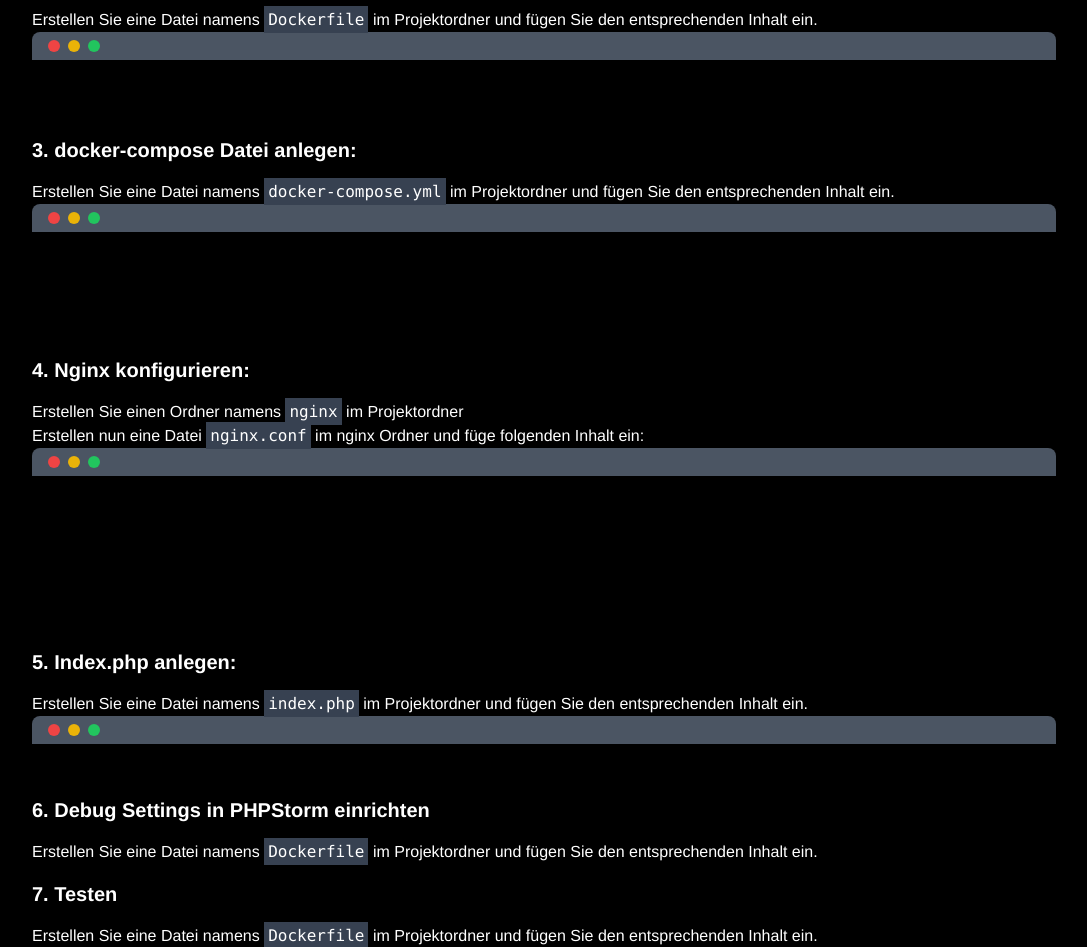
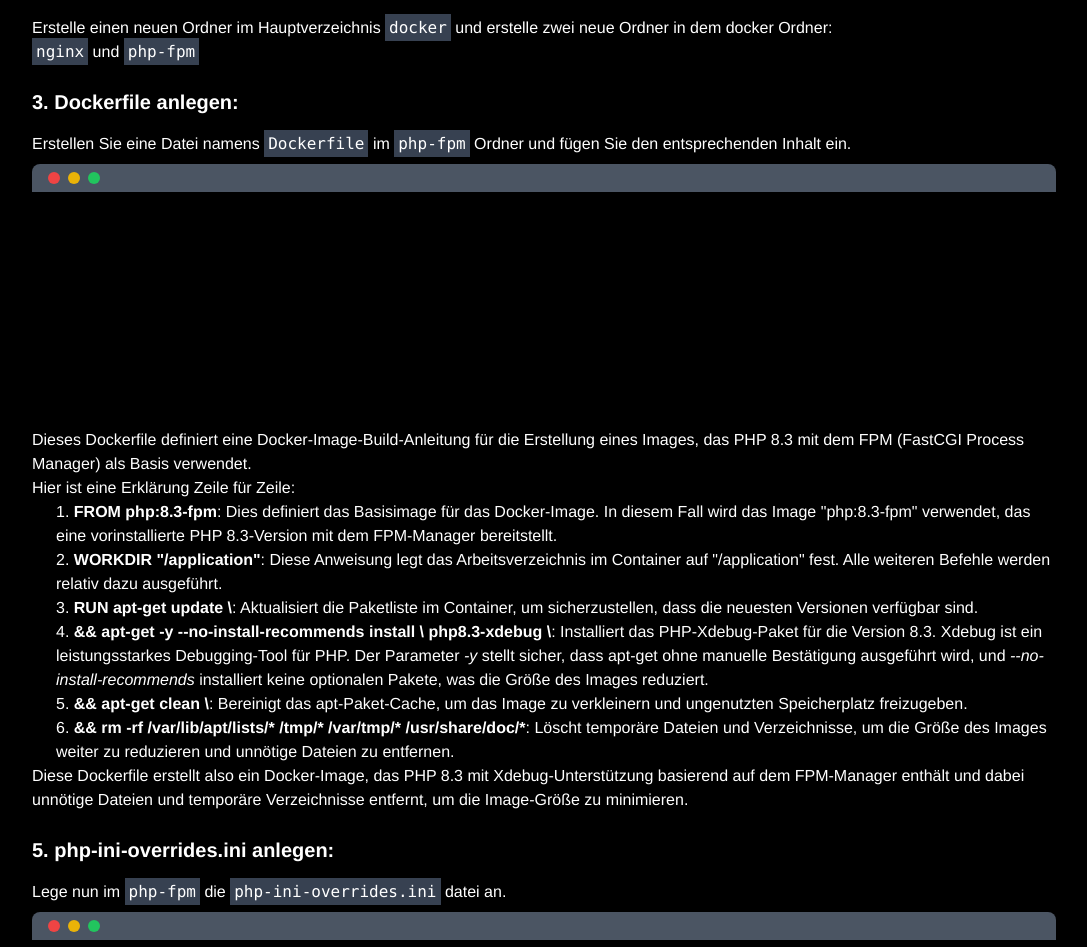
Before and after one commit to ThomasAKaestner/thomaskaestner, a Vue app: page /blog/xdebug-in-docker-container-laufen-lassen in a window 1280 px wide. Shown: the part 509-1456 px from the top of the page, without its empty margins (96-1183 px from the left). Built offline with nearby package versions, Linux system fonts and the light colour scheme.

Commit message:
blog/xdebug

```diff
--- /dev/null
+++ b/src/components/Terminal.vue
@@ -0,0 +1,33 @@
+<script>
+import {defineComponent} from 'vue'
+
+export default defineComponent({
+    name: "Terminal"
+})
+</script>
+
+<template>
+    <div id="terminal" class="py-2">
+        <div class="customThirdBackgroundColor text-white rounded-lg shadow-md">
+            <div class="bg-gray-600 rounded-t-lg px-4 py-2 mb-2 flex items-center">
+                <div class="w-3 h-3 bg-red-500 rounded-full mr-2"></div>
+                <div class="w-3 h-3 bg-yellow-500 rounded-full mr-2"></div>
+                <div class="w-3 h-3 bg-green-500 rounded-full mr-2"></div>
+            </div>
+            <div class="customThirdBackgroundColor mx-3 pb-1 text-black">
+                <p>
+                    <span class="text-black"></span>
+                    <pre><code class="text-sm">{{ code }}</code></pre>
+                </p>
+            </div>
+        </div>
+    </div>
+</template>
+
+<script>
+export default {
+    props: {
+        code: String
+    }
+}
+</script>
--- a/src/views/articles/XdebugInDockerContainer.vue
+++ b/src/views/articles/XdebugInDockerContainer.vue
@@ -20,8 +20,8 @@
                     PHP-Anwendungen zu erleichtern.
                 </h4>
 
-
-                <div class="mb-4">
+                <!-- Neues Projekt anlegen -->
+                <div class="mb-6">
                     <h5 class="text-xl font-bold my-4">1. Neues Projekt anlegen:</h5>
                     <p class="">Erstellen Sie einen neuen Ordner für Ihr Projekt und navigieren Sie in
                         diesen Ordner.</p>
@@ -37,52 +37,132 @@
                     </div>
                 </div>
 
+                <!-- Ordner Struktur anlegen -->
+                <div class="mb-6">
+                    <h5 class="text-xl font-bold my-4">2. Ordner Struktur anlegen:</h5>
+                    <p class="">Erstelle einen neuen Ordner im Hauptverzeichnis <code
+                            class="bg-gray-700 p-1">docker</code>
+                        und erstelle zwei neue Ordner in dem docker Ordner:</p>
+                    <code
+                            class="bg-gray-700 p-1">nginx</code>
+                    und
+                    <code
+                            class="bg-gray-700 p-1">php-fpm</code>
+                </div>
+
+                <!-- Dockerfile anlegen -->
+                <div class="mb-6">
+                    <h5 class="text-xl font-bold my-4">3. Dockerfile anlegen:</h5>
+                    <p class="">Erstellen Sie eine Datei namens <code
+                            class="bg-gray-700 p-1">Dockerfile</code> im <code
+                            class="bg-gray-700 p-1">php-fpm</code> Ordner und fügen Sie den
+                        entsprechenden Inhalt ein.</p>
+                    <Terminal :code="dockerfileCode"></Terminal>
+                    <div class="prose bg-black text-white">
+                        <p>Dieses Dockerfile definiert eine Docker-Image-Build-Anleitung für die Erstellung eines Images, das PHP 8.3 mit dem FPM (FastCGI Process Manager) als Basis verwendet.</p>
+                        <p>Hier ist eine Erklärung Zeile für Zeile:</p>
+                        <ol class="list-decimal list-inside ml-6">
+                            <li><span class="font-bold">FROM php:8.3-fpm</span>: Dies definiert das Basisimage für das Docker-Image. In diesem Fall wird das Image "php:8.3-fpm" verwendet, das eine vorinstallierte PHP 8.3-Version mit dem FPM-Manager bereitstellt.</li>
+                            <li><span class="font-bold">WORKDIR "/application"</span>: Diese Anweisung legt das Arbeitsverzeichnis im Container auf "/application" fest. Alle weiteren Befehle werden relativ dazu ausgeführt.</li>
+                            <li><span class="font-bold">RUN apt-get update \</span>: Aktualisiert die Paketliste im Container, um sicherzustellen, dass die neuesten Versionen verfügbar sind.</li>
+                            <li><span class="font-bold">&& apt-get -y --no-install-recommends install \ php8.3-xdebug \</span>: Installiert das PHP-Xdebug-Paket für die Version 8.3. Xdebug ist ein leistungsstarkes Debugging-Tool für PHP. Der Parameter <span class="italic">-y</span> stellt sicher, dass apt-get ohne manuelle Bestätigung ausgeführt wird, und <span class="italic">--no-install-recommends</span> installiert keine optionalen Pakete, was die Größe des Images reduziert.</li>
+                            <li><span class="font-bold">&& apt-get clean \</span>: Bereinigt das apt-Paket-Cache, um das Image zu verkleinern und ungenutzten Speicherplatz freizugeben.</li>
+                            <li><span class="font-bold">&& rm -rf /var/lib/apt/lists/* /tmp/* /var/tmp/* /usr/share/doc/*</span>: Löscht temporäre Dateien und Verzeichnisse, um die Größe des Images weiter zu reduzieren und unnötige Dateien zu entfernen.</li>
+                        </ol>
+                        <p>Diese Dockerfile erstellt also ein Docker-Image, das PHP 8.3 mit Xdebug-Unterstützung basierend auf dem FPM-Manager enthält und dabei unnötige Dateien und temporäre Verzeichnisse entfernt, um die Image-Größe zu minimieren.</p>
+                    </div>
+
+                </div>
+
+                <!-- php-ini-overrides.ini anlegen -->
                 <div class="mb-4">
-                    <h5 class="text-xl font-bold my-4">2. Dockerfile anlegen:</h5>
+                    <h5 class="text-xl font-bold my-4">5. php-ini-overrides.ini anlegen:</h5>
+                    <p>Lege nun im
+                        <code class="bg-gray-700 p-1">php-fpm</code>
+                        die <code class="bg-gray-700 p-1">php-ini-overrides.ini</code> datei an.
+                    </p>
+                    <Terminal :code="phpIniCode"></Terminal>
+                    <div class="prose bg-black text-white">
+                        <p><span class="italic">upload_max_filesize = 100M</span>: Dies legt die maximale Dateigröße fest, die hochgeladen werden kann. In diesem Fall ist die maximale Größe auf 100 Megabyte festgelegt.</p>
+                        <p><span class="italic">post_max_size = 108M</span>: Dies legt die maximale Größe für POST-Daten fest, die von PHP akzeptiert werden. In diesem Fall ist die maximale Größe auf 108 Megabyte festgelegt.</p>
+                        <p><span class="italic">xdebug.mode = debug</span>: Dies legt den Modus von Xdebug fest. In diesem Fall wird der Debug-Modus aktiviert.</p>
+                        <p><span class="italic">xdebug.client_host = host.docker.internal</span>: Dies legt die Hostadresse fest, die von Xdebug zum Verbinden mit einem Debugger verwendet wird. In diesem Fall wird "host.docker.internal" verwendet, um auf den Host zuzugreifen, auf dem Docker läuft.</p>
+                        <p><span class="italic">xdebug.start_with_request = yes</span>: Dies legt fest, ob Xdebug bei jeder Anfrage gestartet werden soll. In diesem Fall wird Xdebug gestartet, wenn eine Anfrage empfangen wird.</p>
+                    </div>
+
+                </div>
+
+                <!-- Nginx konfigurieren -->
+                <div class="mb-4">
+                    <h5 class="text-xl font-bold my-4">6. Nginx konfigurieren:</h5>
+                    <p class="">Erstellen nun eine Datei <code
+                            class="bg-gray-700 p-1">nginx.conf</code> im nginx Ordner und füge folgenden Inhalt ein:</p>
+                    <Terminal :code="nginxConfigCode"></Terminal>
+                </div>
+
+                <!-- docker-compose Datei anlegen -->
+                <div class="mb-4">
+                    <h5 class="text-xl font-bold my-4">7. docker-compose Datei anlegen:</h5>
                     <p class="">Erstellen Sie eine Datei namens <code
-                        class="bg-gray-700 p-1">Dockerfile</code> im Projektordner und fügen Sie den
+                            class="bg-gray-700 p-1">docker-compose.yml</code> im Projektordner und fügen Sie den
                         entsprechenden Inhalt ein.</p>
 
-                    <div class="customThirdBackgroundColor text-white rounded-lg shadow-md">
-                        <div class="bg-gray-600 rounded-t-lg px-4 py-2 mb-2 flex items-center">
-                            <div class="w-3 h-3 bg-red-500 rounded-full mr-2"></div>
-                            <div class="w-3 h-3 bg-yellow-500 rounded-full mr-2"></div>
-                            <div class="w-3 h-3 bg-green-500 rounded-full mr-2"></div>
-                        </div>
-                        <div class="customThirdBackgroundColor mx-3 pb-1 text-black">
-                            <p>
-                                <span class="text-black"></span>
-                                <code class="text-sm">
-                                    FROM php:8.3-fpm
-                                    WORKDIR "/application"
-
-                                    RUN apt-get update \
-                                    && apt-get -y --no-install-recommends install \
-                                    php8.3-xdebug \
-                                    && apt-get clean \
-                                    && rm -rf /var/lib/apt/lists/* /tmp/* /var/tmp/* /usr/share/doc/*
-                                </code>
-                            </p>
-                        </div>
-                    </div>
+                    <Terminal :code="dockerComposeCode"></Terminal>
                 </div>
 
 
                 <div class="mb-4">
-                    <h5 class="text-xl font-bold my-4">3. docker-compose Datei anlegen:</h5>
+                    <h5 class="text-xl font-bold my-4">5. Index.php zum testen anlegen:</h5>
                     <p class="">Erstellen Sie eine Datei namens <code
-                        class="bg-gray-700 p-1">docker-compose.yml</code> im Projektordner und fügen Sie den
+                            class="bg-gray-700 p-1">index.php</code> im Projektordner und fügen Sie den
                         entsprechenden Inhalt ein.</p>
-                    <div class="customThirdBackgroundColor text-white rounded-lg shadow-md">
-                        <div class="bg-gray-600 rounded-t-lg px-4 py-2 mb-2 flex items-center">
-                            <div class="w-3 h-3 bg-red-500 rounded-full mr-2"></div>
-                            <div class="w-3 h-3 bg-yellow-500 rounded-full mr-2"></div>
-                            <div class="w-3 h-3 bg-green-500 rounded-full mr-2"></div>
+                    <Terminal :code="indexCode"></Terminal>
                 </div>
-                        <div class="customThirdBackgroundColor mx-3 pb-1 text-black">
+
+
+                <div class="mb-4">
+                    <h5 class="text-xl font-bold my-4">6. Debug Settings in PHPStorm einrichten</h5>
                     <p>
-                                <span class="text-black"></span>
-                                <code class="text-sm">
+                        Zum test müssen wir in den PHPStorm Settings unter Server einen neuen Server mit dem Namen  <code
+                        class="bg-gray-700 p-1">Docker</code> anlegen. Host ist hier 0.0.0.0 und port 2000. Als debugger muss Xdebug ausgewählt werden
+                    </p>
+                    <p>
+                        Beim pathmapping muss hier an die index.php mit /application/index.php gemappet werden.
+                    </p>
+                    <img src="/img/screenshots/xdebugSetting.png" class="w-full">
+                </div>
+
+
+                <div class="mb-4">
+                    <h5 class="text-xl font-bold my-4">7. Testen</h5>
+                    <p class="">Erstellen Sie eine Datei namens <code
+                            class="bg-gray-700 p-1">Dockerfile</code> im Projektordner und fügen Sie den
+                        entsprechenden Inhalt ein.</p>
+                </div>
+            </div>
+        </div>
+    </div>
+</template>
+
+<script>
+import Terminal from "@/components/Terminal.vue";
+
+export default {
+    components: {
+        Terminal
+    },
+    data() {
+        return {
+            dockerfileCode: `
+FROM php:8.3-fpm
+WORKDIR "/application"
+
+RUN apt-get update \\
+&& apt-get -y --no-install-recommends install \\
+php8.3-xdebug \\
+&& apt-get clean \\
+&& rm -rf /var/lib/apt/lists/* /tmp/* /var/tmp/* /usr/share/doc/*`,
+            dockerComposeCode: `
 version: '3.1'
 services:
 webserver:
@@ -102,31 +182,8 @@
 volumes:
 - '.:/application'
 - './docker/php-fpm/php-ini-overrides.ini:/etc/php/8.3/fpm/conf.d/99-overrides.ini'
-                                </code>
-                            </p>
-                        </div>
-                    </div>
-                </div>
-
-
-
-                <div class="mb-4">
-                    <h5 class="text-xl font-bold my-4">4. Nginx konfigurieren:</h5>
-                    <p class="">Erstellen Sie einen Ordner namens <code
-                        class="bg-gray-700 p-1">nginx</code> im Projektordner</p>
-                    <p class="">Erstellen nun eine Datei <code
-                        class="bg-gray-700 p-1">nginx.conf</code> im nginx Ordner und füge folgenden Inhalt ein:</p>
-
-                    <div class="customThirdBackgroundColor text-white rounded-lg shadow-md">
-                        <div class="bg-gray-600 rounded-t-lg px-4 py-2 mb-2 flex items-center">
-                            <div class="w-3 h-3 bg-red-500 rounded-full mr-2"></div>
-                            <div class="w-3 h-3 bg-yellow-500 rounded-full mr-2"></div>
-                            <div class="w-3 h-3 bg-green-500 rounded-full mr-2"></div>
-                        </div>
-                        <div class="customThirdBackgroundColor mx-3 pb-1 text-black">
-                            <p>
-                                <span class="text-black"></span>
-                                <code class="text-sm">
+`,
+            nginxConfigCode: `
 server {
     listen 80 default;
 
@@ -146,7 +203,7 @@
         rewrite ^.*$ /index.php last;
     }
 
-                                    location ~ \.php$ {
+    location ~ \\.php$ {
         fastcgi_pass php-fpm:9000;
         fastcgi_index index.php;
         fastcgi_param SCRIPT_FILENAME $document_root$fastcgi_script_name;
@@ -155,68 +212,23 @@
         fastcgi_buffer_size 32k;
         include fastcgi_params;
     }
+}`,
+            phpIniCode: `
+upload_max_filesize = 100M
+post_max_size = 108M
+xdebug.mode = debug
+xdebug.client_host = host.docker.internal
+xdebug.start_with_request = yes`, indexCode: `
+<?php
+
+$var = "a";
+
+$var = $var . "b";
+
+echo $var;
+return $var;`
         }
+    }
+};
 
-                                </code>
-                            </p>
-                        </div>
-                    </div>
-
-
-                </div>
-
-
-                <div class="mb-4">
-                    <h5 class="text-xl font-bold my-4">5. Index.php anlegen:</h5>
-                    <p class="">Erstellen Sie eine Datei namens <code
-                        class="bg-gray-700 p-1">index.php</code> im Projektordner und fügen Sie den
-                        entsprechenden Inhalt ein.</p>
-
-                    <div class="customThirdBackgroundColor text-white rounded-lg shadow-md">
-                        <div class="bg-gray-600 rounded-t-lg px-4 py-2 mb-2 flex items-center">
-                            <div class="w-3 h-3 bg-red-500 rounded-full mr-2"></div>
-                            <div class="w-3 h-3 bg-yellow-500 rounded-full mr-2"></div>
-                            <div class="w-3 h-3 bg-green-500 rounded-full mr-2"></div>
-                        </div>
-                        <div class="customThirdBackgroundColor mx-3 pb-1 text-black">
-                            <p>
-                                <span class="text-black"></span>
-                                <code class="text-sm">
-                                        ""
-                                </code>
-                            </p>
-                        </div>
-                    </div>
-
-                </div>
-
-
-                <div class="mb-4">
-                    <h5 class="text-xl font-bold my-4">6. Debug Settings in PHPStorm einrichten</h5>
-                    <p class="">Erstellen Sie eine Datei namens <code
-                        class="bg-gray-700 p-1">Dockerfile</code> im Projektordner und fügen Sie den
-                        entsprechenden Inhalt ein.</p>
-                </div>
-
-
-
-                <div class="mb-4">
-                    <h5 class="text-xl font-bold my-4">7. Testen</h5>
-                    <p class="">Erstellen Sie eine Datei namens <code
-                        class="bg-gray-700 p-1">Dockerfile</code> im Projektordner und fügen Sie den
-                        entsprechenden Inhalt ein.</p>
-
-
-
-                </div>
-
-
-
-            </div>
-        </div>
-    </div>
-</template>
-
-<style scoped>
-
-</style>
+</script>
```
Also changed, not shown: public/img/screenshots/xdebugSetting.png (added). Lines whose indentation alone changed are shown as unchanged.
